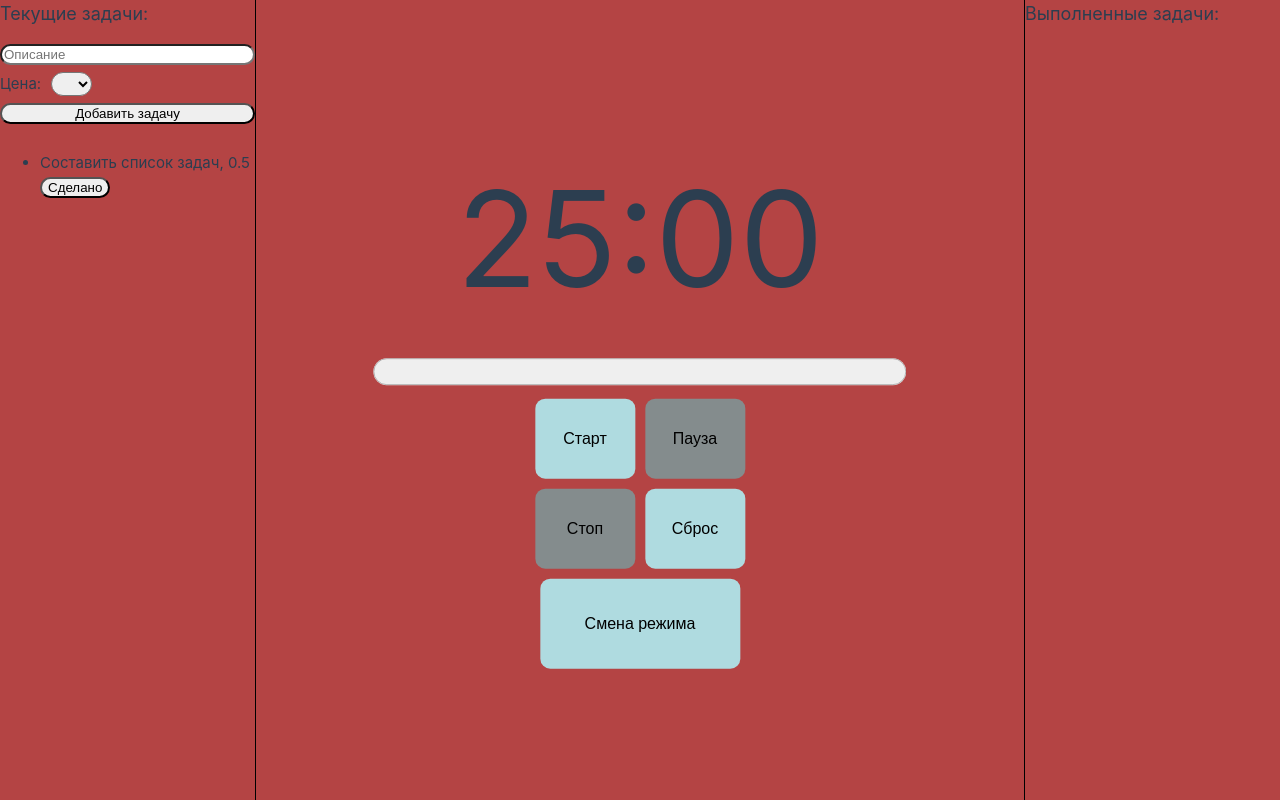
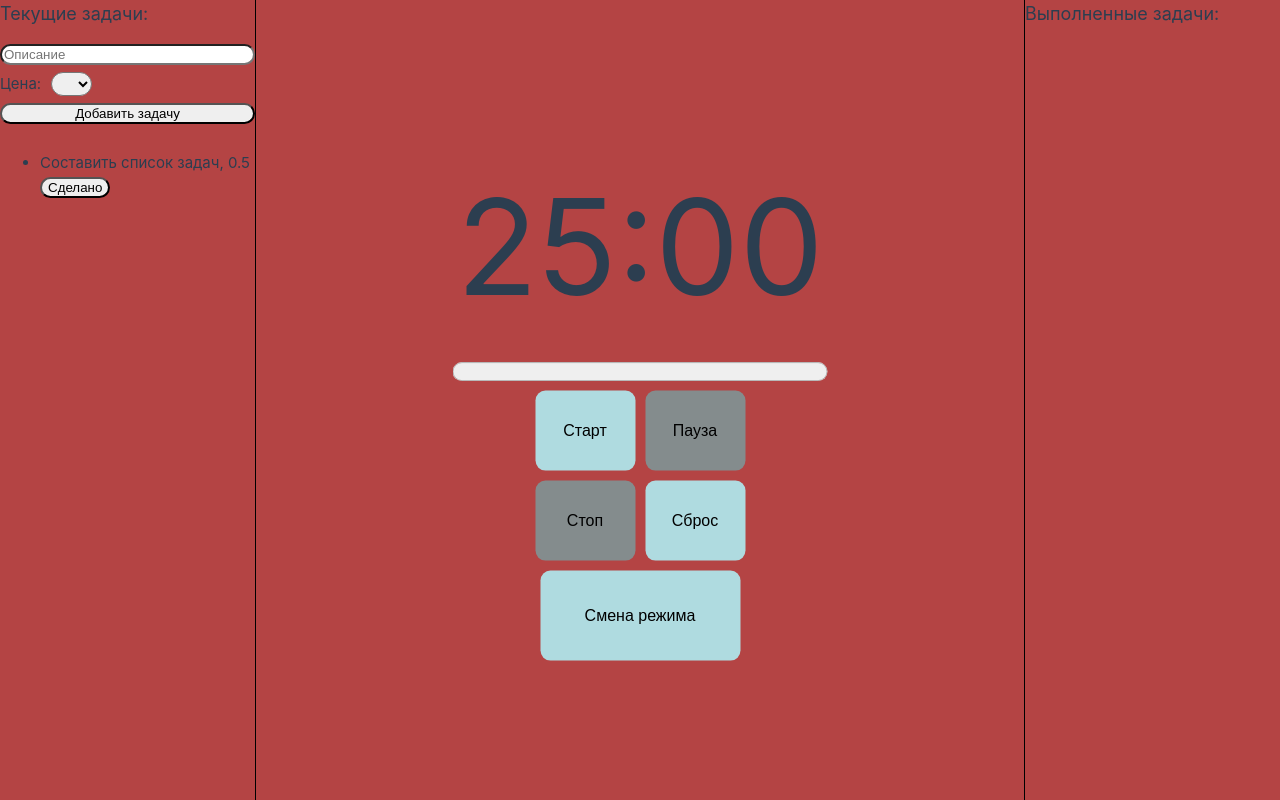
Before and after one commit to Aramis2424/pomodoro, a Vue app: page / in a window 1280 px wide. Built offline with nearby package versions, Linux system fonts and the light colour scheme.

Commit message:
fix sound bug

```diff
--- a/src/components/Timer.vue
+++ b/src/components/Timer.vue
@@ -20,7 +20,7 @@ let isActive = ref(false)
 let isModeWork = ref(true)
 
 let handle // timer animation
-const audio = new Audio('./src/assets/bell.mp3');
+const audio = new Audio('./bell.mp3');
 
 const timerID = ref(null) // need for running timer out tab
 const handleVisibilityChange = () => {
@@ -212,7 +212,7 @@ requestNotificationPermission()
     display: flex;
     justify-content: center;
     align-items: center;
-    font-size: 40pt;
+    font-size: 250%;
 }
 .timer {
     font-size: 100pt;
```
Also changed, not shown: 1 other file (tests, documents, lock files or other folders).
